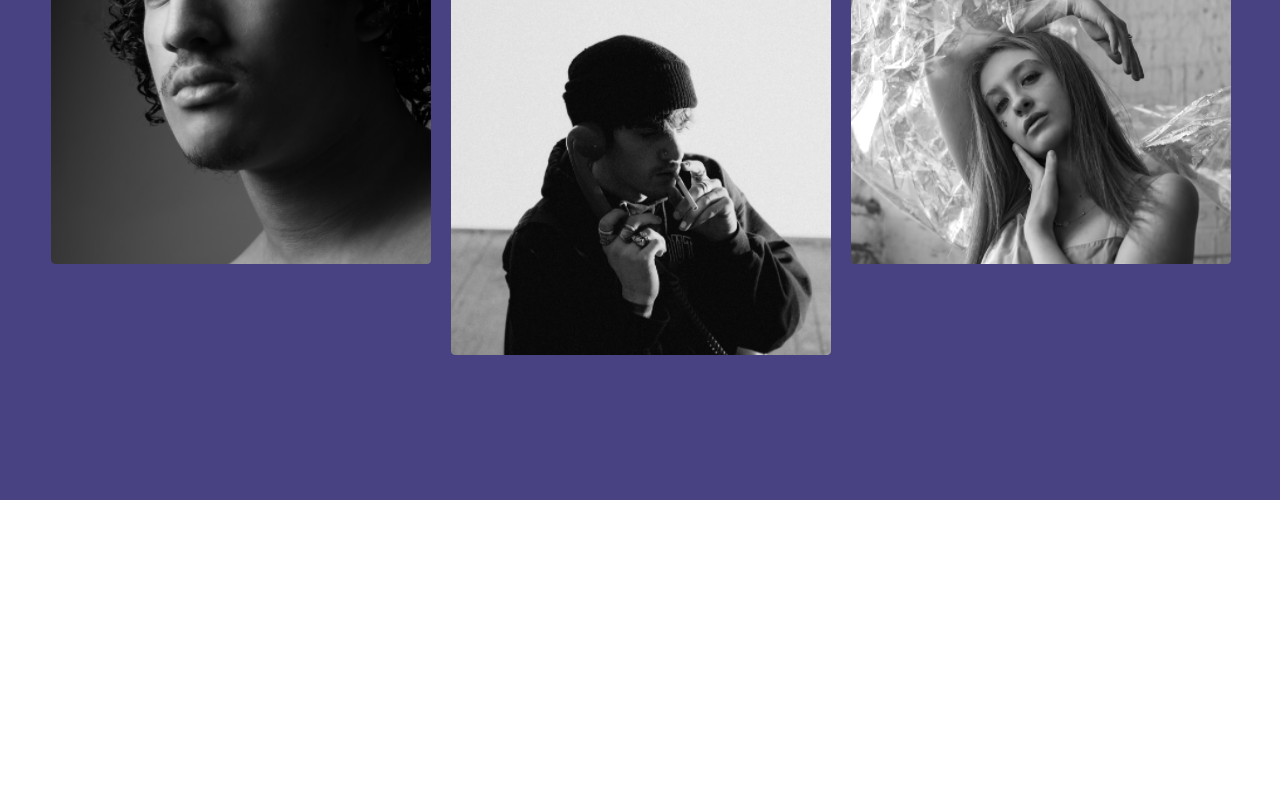
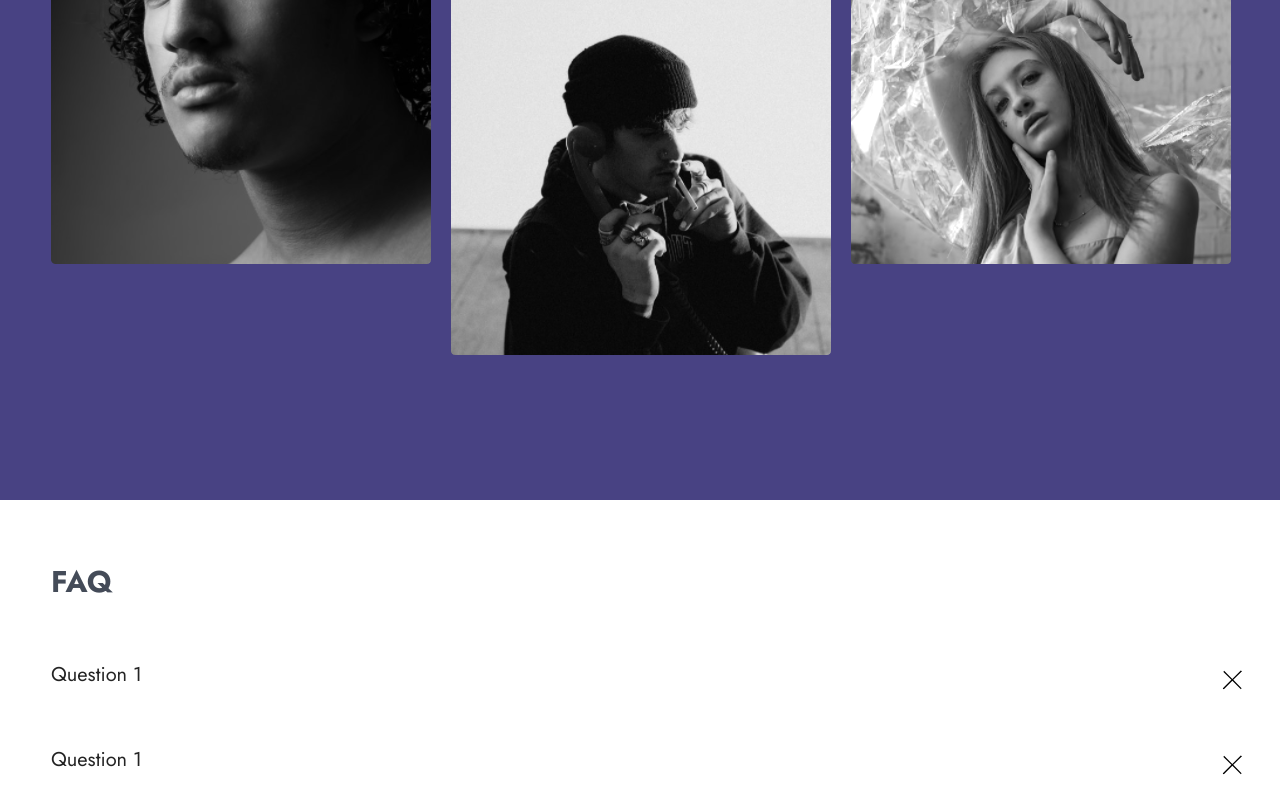
Before and after one commit to leviovan/task2, a React (Vite) app: page / in a window 1280 px wide. Shown: the part 3946-4746 px from the top of the page. Before the commit the page ends 4446 px from the top, so only its background shows below. Built offline with nearby package versions, Linux system fonts and the light colour scheme.

Commit message:
faq complited

```diff
--- a/package.json
+++ b/package.json
@@ -10,6 +10,7 @@
     "preview": "vite preview"
   },
   "dependencies": {
+    "classnames": "^2.5.1",
     "node-sass": "^9.0.0",
     "normalize.css": "^8.0.1",
     "react": "^18.2.0",
--- a/src/App.tsx
+++ b/src/App.tsx
@@ -1,6 +1,7 @@
 import "./App.css";
 import AboutUs from "./components/aboutUs/aboutUs";
 import Catalog from "./components/catalog/catalog";
+import Faq from "./components/faq/faq";
 import Hero from "./components/hero/hero";
 import ProductForYou from "./components/productForYou/productForYou";
 import Team from "./components/team/team";
@@ -13,6 +14,7 @@ function App() {
       <AboutUs />
       <ProductForYou />
       <Team />
+      <Faq />
     </>
   );
 }
--- /dev/null
+++ b/src/components/faq/faq.module.scss
@@ -0,0 +1,18 @@
+.faq {
+  color: rgb(68, 75, 88);
+
+  .body {
+    padding-top: 60px;
+
+    .title {
+      font-size: 30px;
+      font-weight: 700;
+      line-height: 43px;
+      margin-bottom: 27px;
+    }
+
+    .content {
+
+    }
+  }
+}
--- /dev/null
+++ b/src/components/faq/faq.tsx
@@ -0,0 +1,22 @@
+import React from "react";
+
+import style from "./faq.module.scss";
+import Quetion from "./quetion/quetion";
+const Faq = () => {
+  return (
+    <div className={style.faq}>
+      <div className="container">
+        <div className={style.body}>
+          <h2 className={style.title}>FAQ</h2>
+          <div className={style.content}>
+            {[...Array(2)].map(() => {
+              return <Quetion />;
+            })}
+          </div>
+        </div>
+      </div>
+    </div>
+  );
+};
+
+export default Faq;
--- /dev/null
+++ b/src/components/faq/quetion/quetion.module.scss
@@ -0,0 +1,44 @@
+.quetion {
+        margin-bottom: 10px;
+        .header {
+          display: flex;
+          justify-content: space-between;
+          align-items: center;
+            padding-top: 30px;
+          .title {
+            color: rgb(36, 36, 36);
+            margin-bottom: 16px;
+            font-size: 20px;
+            font-weight: 400;
+            line-height: 29px;
+          }
+          .btn{
+            background: none;
+            border: none;
+            cursor: pointer;
+            .svg{
+                  transition: .3s;
+            }
+        //     .svgRotate{
+        //     transition: ;
+        //   }
+          }
+
+        }
+
+        .information {
+         transition: 1s;
+         height: 0px;
+         overflow: hidden;
+          .text {
+            color: rgba(36, 36, 36, 0.5);
+            font-size: 16px;
+            font-weight: 600;
+            line-height: 140%;
+            letter-spacing: 0%;
+          }
+        }
+        .pop{
+            height: 50px;
+        }
+      }
--- /dev/null
+++ b/src/components/faq/quetion/quetion.tsx
@@ -0,0 +1,43 @@
+import React, { useState } from "react";
+import style from "./quetion.module.scss";
+import cx from "classnames";
+const Quetion = () => {
+  const [pop, setPop] = useState(false);
+
+  const handlerClose = () => {
+    return setPop(!pop);
+  };
+  return (
+    <div className={style.quetion}>
+      <div className={style.header}>
+        <h4 className={style.title}>Question 1</h4>
+        <button className={style.btn} onClick={() => handlerClose()}>
+          <svg
+            className={style.svg}
+            style={!pop ? { transform: "rotate(45deg)" } : {}}
+            width="25.000000"
+            height="26.000000"
+            viewBox="0 0 25 26"
+            fill="none"
+            xmlns="http://www.w3.org/2000/svg"
+          >
+            <desc>Created with Pixso.</desc>
+            <defs />
+            <path
+              id="+"
+              d="M12.9509 12.3623L25 12.3623L25 13.6622L12.9509 13.6622L12.9509 26L11.5732 26L11.5732 13.6622L0 13.6622L0 12.3623L11.5732 12.3623L11.5732 0L12.9509 0L12.9509 12.3623Z"
+              fill="#000000"
+              fill-opacity="1.000000"
+              fill-rule="nonzero"
+            />
+          </svg>
+        </button>
+      </div>
+      <div className={cx(style.information, pop && style.pop)}>
+        <p className={style.text}>Long answer to the first question</p>
+      </div>
+    </div>
+  );
+};
+
+export default Quetion;
```
Also changed, not shown: 1 other file (tests, documents, lock files or other folders).
